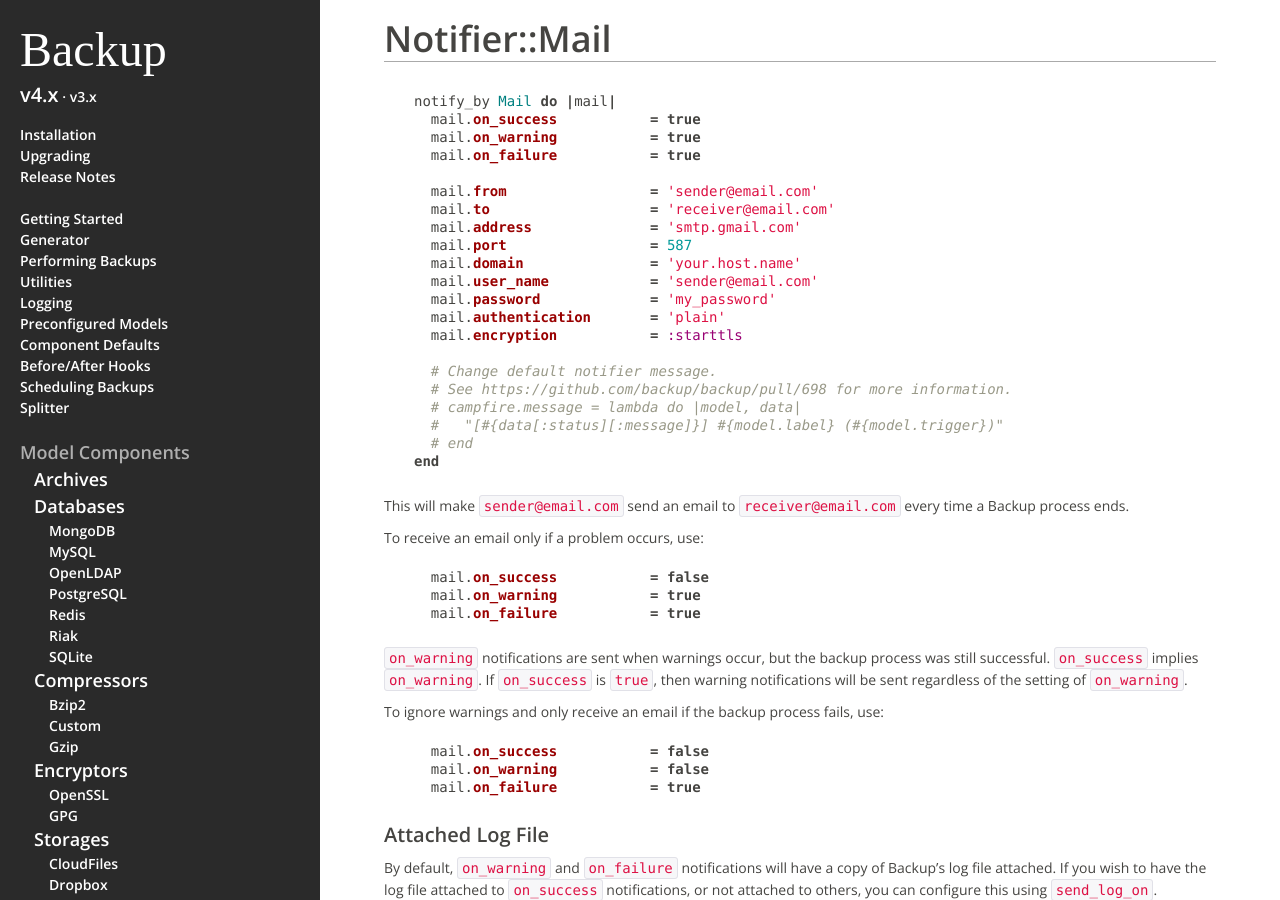
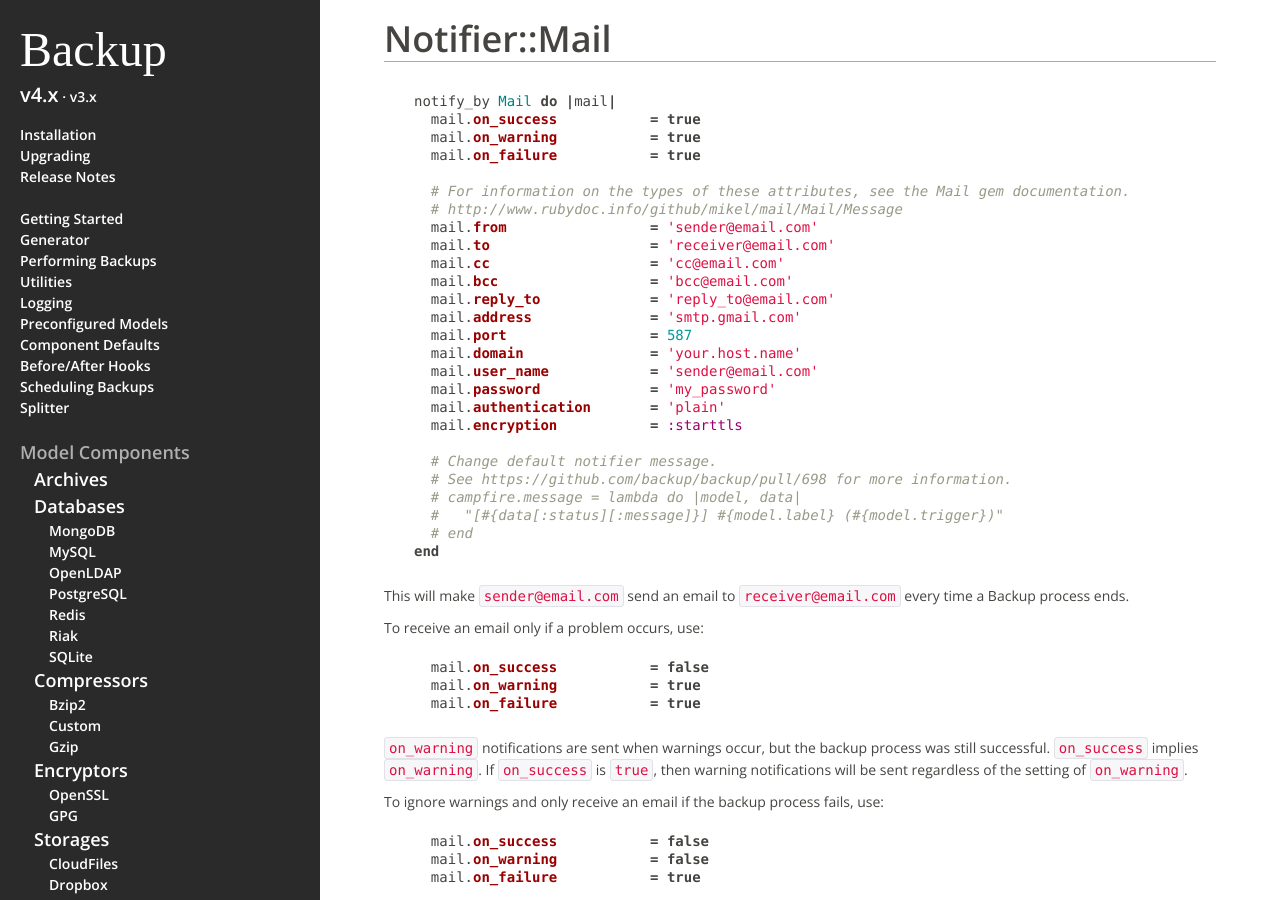
Before and after one commit to backup/backup, a Jekyll site: the page built from v4/notifier-mail/index.md, in a window 1280 px wide and 900 px high. Built offline with Jekyll 4.4.1, drawn with Linux system fonts in a browser that asks for light colours; some web fonts are replaced; Markdown is read by kramdown in place of the engine named in the settings.

Commit message:
Document new mail notifier options

```diff
--- a/v4/notifier-mail/index.md
+++ b/v4/notifier-mail/index.md
@@ -12,8 +12,13 @@ notify_by Mail do |mail|
   mail.on_warning           = true
   mail.on_failure           = true
 
+  # For information on the types of these attributes, see the Mail gem documentation.
+  # http://www.rubydoc.info/github/mikel/mail/Mail/Message
   mail.from                 = 'sender@email.com'
   mail.to                   = 'receiver@email.com'
+  mail.cc                   = 'cc@email.com'
+  mail.bcc                  = 'bcc@email.com'
+  mail.reply_to             = 'reply_to@email.com'
   mail.address              = 'smtp.gmail.com'
   mail.port                 = 587
   mail.domain               = 'your.host.name'
```
Also changed, not shown: v4/release-notes/index.md (+1 -0 lines).
